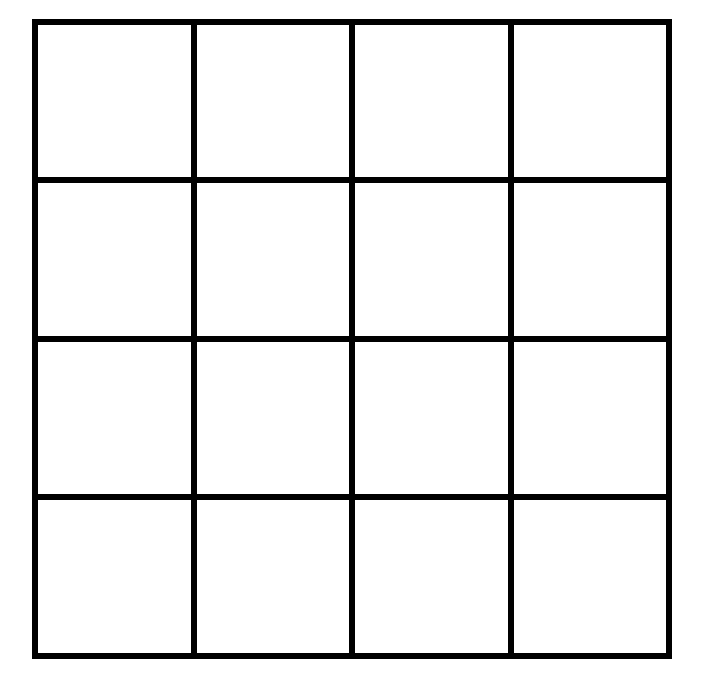
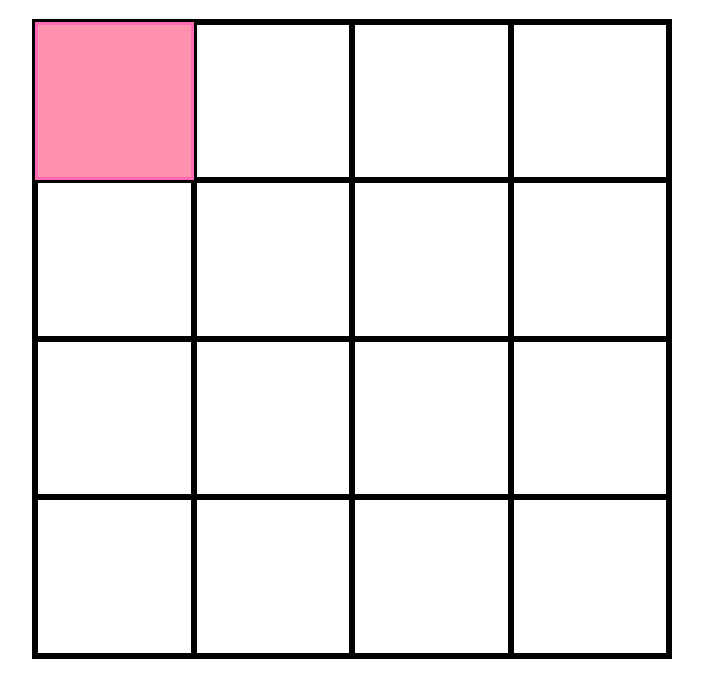
Before and after one commit to MurgrayDJ/Etch-a-Sketch, a plain HTML site: page index.html in a window 1280 px wide. In both pictures the pointer is over the element 402 px from the left and 170 px from the top of the page. Shown: the part 69-766 px from the top of the page, without its empty margins (288-991 px from the left). Drawn offline with Linux system fonts and the light colour scheme.

Commit message:
Grid squares change color when hovered over
This is accomplished using the CSS hover selector rather than using an
event listener. The code attempt for using an event listener is
currently commented out.

```diff
--- a/style.css
+++ b/style.css
@@ -22,3 +22,8 @@ div {
     height: 25%;
     width: 25%;
 }
+
+.grid-square:hover {
+    background-color: #FF91AF;
+    border-color: #FF69B4;
+}
```
Also changed, not shown: script.js (+7 -0 lines).
